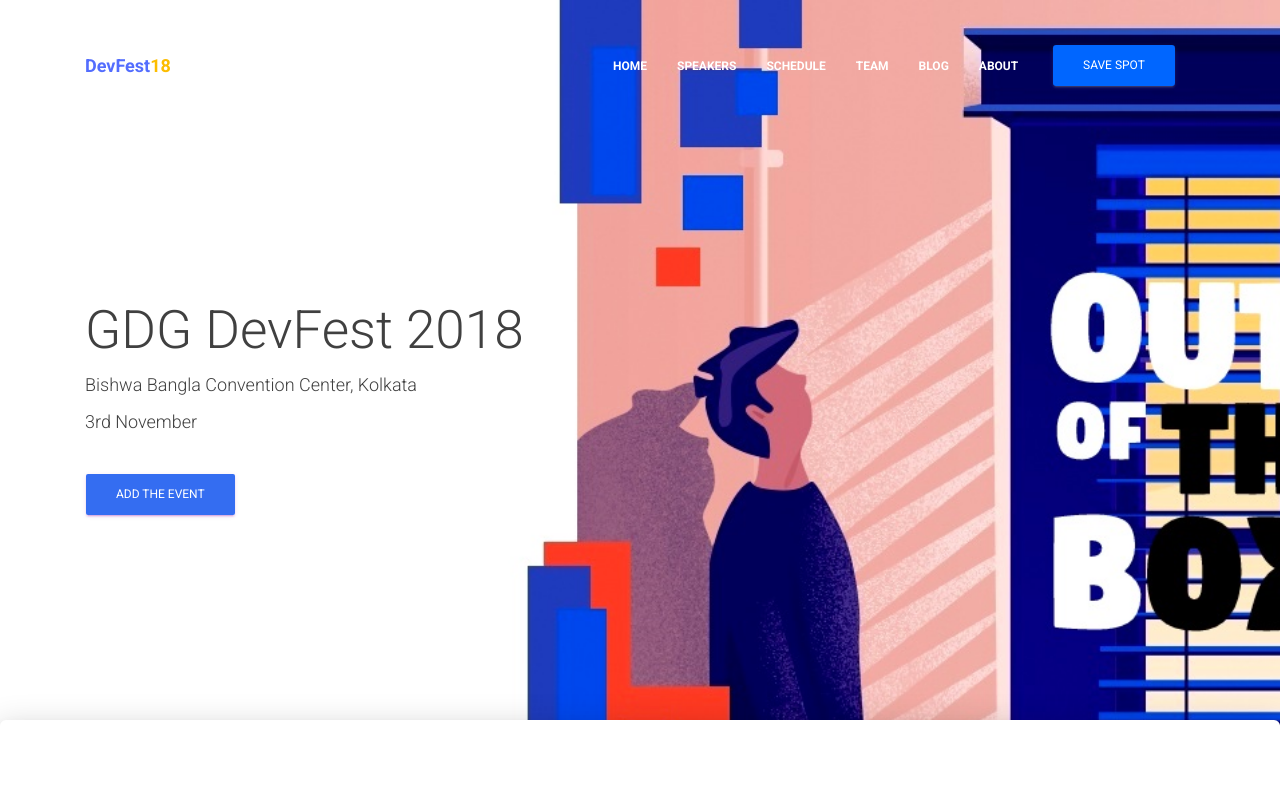
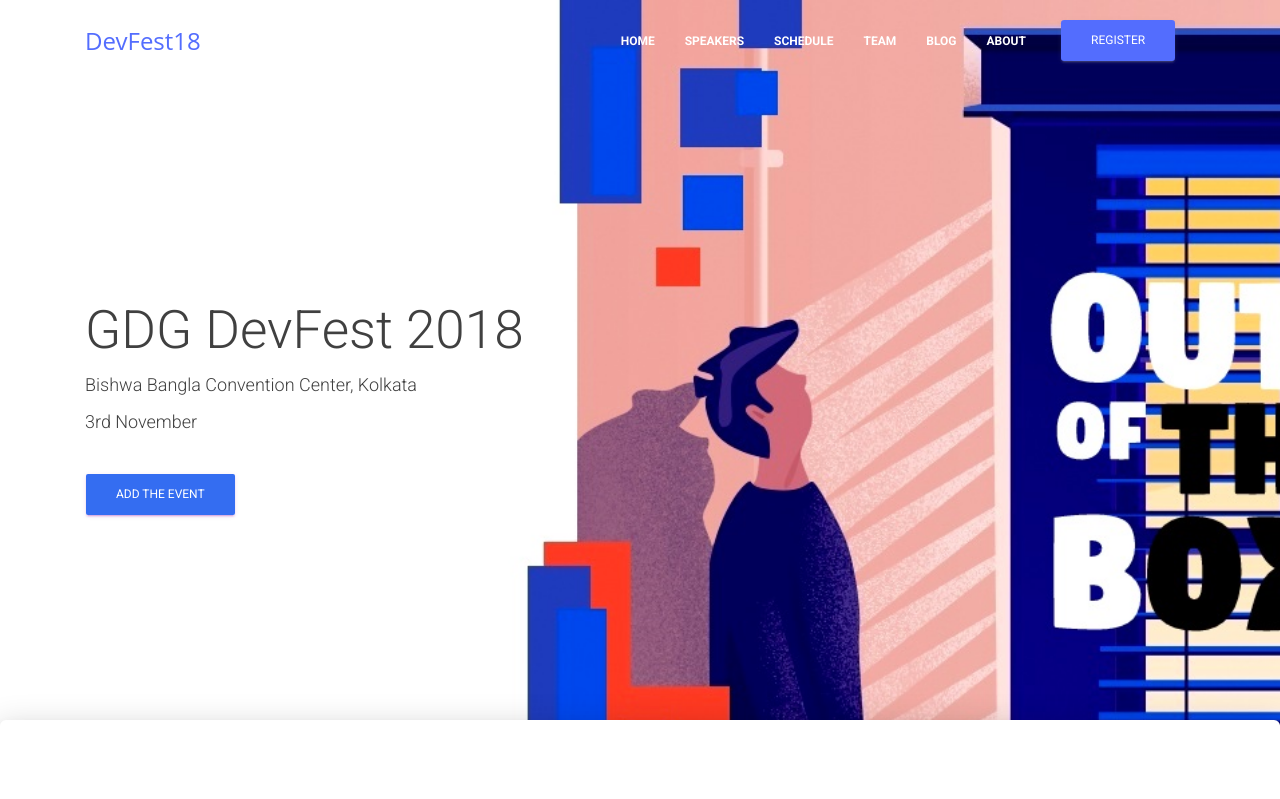
Before and after one commit to gdgkolkata/DevFest18, a PHP site: page /index.html in a window 1280 px wide. Shown: the top 799 px of the page. Run offline with PHP 8.4, Linux system fonts and the light colour scheme; some libraries are stand-ins or nearby versions.

Commit message:
topbar fixes

```diff
--- a/assets/assets-custom/demo.css
+++ b/assets/assets-custom/demo.css
@@ -1,142 +1,170 @@
-
 /* ==========================================================================
 Header
 ========================================================================== */
 
-
-body
-{
-margin-right:0;
-max-width:100%;
-overflow-x:hidden;}
-.main
-{
-width:100%;
-margin-left:0px;
-margin-top:-80px;
-right:0;}
-
-.event_title, .event_details
-{
-color:rgb(64,64,64);}
-
-.page-header
-{
-opacity:1;}
-
-.texter, .navbar-toggler-icon
-{
-color:rgb(74,74,74);}
-
-#joinbtn
-{
-  background-color: rgb(0,102,255);
-  margin:5px;
+body {
+    margin-right: 0;
+    max-width: 100%;
+    overflow-x: hidden;
 }
 
-.logo
-{
-color:rgb(83,109,254);
-text-decoration:bold;
-font-family:Roboto;}
+.main {
+    width: 100%;
+    margin-left: 0px;
+    margin-top: -80px;
+    right: 0;
+}
 
-#fb
-{
-padding-left:13px;
-padding-right:13px;}
+.event_title,
+.event_details {
+    color: rgb(64, 64, 64);
+}
 
-#pro
-{
-padding-left:11px;
-padding-right:11px;}
+.page-header {
+    opacity: 1;
+}
+
+.texter,
+.navbar-toggler-icon {
+    color: rgb(74, 74, 74);
+}
+
+#joinbtn {
+    background-color: rgb(83, 109, 254);
+    margin: 5px;
+}
+
+.logo {
+    color: rgb(83, 109, 254);
+    font-family: Open Sans;
+    font-weight: 500;
+    font-size: x-large;
+}
+
+#fb {
+    padding-left: 13px;
+    padding-right: 13px;
+}
+
+#pro {
+    padding-left: 11px;
+    padding-right: 11px;
+}
 
 
 
-    .main-raised{
+.main-raised {
     margin-left: 0px;
     margin-right: 0px;
 }
-.navbar-toggler-icon{
-color:rgb(64,64,64);}
 
-#footie{
-color:rgb(64,64,64);
+.navbar-toggler-icon {
+    color: rgb(64, 64, 64);
+}
 
-font-size:20px;
-padding:5px;
-margin-left:10px;}
-#heart
-{
-color:rgb(250,36,5);
-padding:3px;}
+#footie {
+    color: rgb(64, 64, 64);
+    font-size: 20px;
+    padding: 5px;
+    margin-left: 10px;
+}
+
+#heart {
+    color: rgb(250, 36, 5);
+    padding: 3px;
+}
+
+
+.navbar.fixed-top {
+    border-radius: 0;
+    padding: 0 !important;
+}
 
 
 
 /* ==========================================================================
 Footer
 ========================================================================== */
+
 .page-footer {
-	font-size:40px;
+    font-size: 40px;
     padding-top: 20px;
     color: #fff;
-  background-color: rgb(210,210,210);
+    background-color: rgb(210, 210, 210);
 }
 
-.page-footer li a i, .page-footer1 li a i{
+.page-footer li a i,
+.page-footer1 li a i {
 
-color:white;
-background-color:rgb(83,109,254);
-padding:10px;
-border-radius:50%;
-font-size:20px;
-box-shadow:0 6px 8px 1px rgba(0,0,0,.18);}
+    color: white;
+    background-color: rgb(83, 109, 254);
+    padding: 10px;
+    border-radius: 50%;
+    font-size: 20px;
+    box-shadow: 0 6px 8px 1px rgba(0, 0, 0, .18);
+}
 
 
-.footer-container{
-width:100%;}
+.footer-container {
+    width: 100%;
+}
 
 .page-footer {
-font-size:40px;
+    font-size: 40px;
     padding-top: 20px;
     color: #fff;
-  background-color: rgb(216,216,216);
+    background-color: rgb(216, 216, 216);
 }
+
 
 /* ==========================================================================
 To top
 ========================================================================== */
 
-#team_thumb
-{
-width:200px;
-height:200px;
+#team_thumb {
+    width: 200px;
+    height: 200px;
     border: 4px solid white;
-border-radius:50%;
-margin-top:150px;
-margin-bottom:20px;
+    border-radius: 50%;
+    margin-top: 150px;
+    margin-bottom: 20px;
 }
+
 .to-top {
     height: 60px;
-  background-color: #495061; }
+    background-color: #495061;
+}
+
 .to-top .to-top-wrap {
     height: 60px;
     width: 70px;
     position: absolute;
     right: 0;
-    text-align: center; }
+    text-align: center;
+}
+
 .to-top .to-top-wrap a {
     display: block;
     width: 100%;
     height: 100%;
     color: #fff;
-      background-color: rgba(0, 0, 0, 0.15); }
-    .to-top .to-top-wrap a:hover, .to-top .to-top-wrap a:focus {
-      background-color: rgba(0, 0, 0, 0.4); }
+    background-color: rgba(0, 0, 0, 0.15);
+}
+
+.to-top .to-top-wrap a:hover,
+.to-top .to-top-wrap a:focus {
+    background-color: rgba(0, 0, 0, 0.4);
+}
+
 .to-top .to-top-wrap i {
     font-size: 30px;
-      line-height: 55px; }
+    line-height: 55px;
+}
+
 .to-top .row {
-    position: relative; }
+    position: relative;
+}
+
 
 
 
@@ -147,35 +175,33 @@ margin-bottom:20px;
 Other color edits
 ========================================================================== */
 
-#buttons
-{
-background-color: rgb(52,109,241);
-border-radius:2px;
+#buttons {
+    background-color: rgb(52, 109, 241);
+    border-radius: 2px;
 }
 
-.texter1
-{
-color:white;
-background-color:rgb(0,102,255);
-padding:10px;
-font-size:14px;
-border-radius:3px;
-padding-right:18px;
-padding-left:18px;
-
+.texter1 {
+    color: white;
+    background-color: rgb(0, 102, 255);
+    padding: 10px;
+    font-size: 14px;
+    border-radius: 3px;
+    padding-right: 18px;
+    padding-left: 18px;
 }
 
-#red_text
-{
-color:rgb(235,65,50);
+#red_text {
+    color: rgb(235, 65, 50);
 }
-#blue_text
-{
-color:rgb(0,102,255);}
-#green_text
-{
-color:rgb(252,189,0);}
 
-#orange_text
-{
-color:rgb(252,189,0);}
+#blue_text {
+    color: rgb(0, 102, 255);
+}
+
+#green_text {
+    color: rgb(252, 189, 0);
+}
+
+#orange_text {
+    color: rgb(252, 189, 0);
+}
--- a/index.html
+++ b/index.html
@@ -16,25 +16,18 @@
     <link rel="stylesheet" href="https://maxcdn.bootstrapcdn.com/font-awesome/latest/css/font-awesome.min.css" />
     <link rel="stylesheet" href="assets/css/material-kit.css?v=2.0.2">
     <!-- Documentation extras -->
-
     <link href="assets/assets-custom/demo.css" rel="stylesheet" />
-
     <link href="https://maxcdn.bootstrapcdn.com/font-awesome/4.7.0/css/font-awesome.min.css" rel="stylesheet" integrity="sha384-wvfXpqpZZVQGK6TAh5PVlGOfQNHSoD2xbE+QkPxCAFlNEevoEH3Sl0sibVcOQVnN" crossorigin="anonymous">
-
-
     <link rel="stylesheet" href="https://unpkg.com/flickity@2.0/dist/flickity.min.css">
     <script src="https://unpkg.com/flickity@2.0/dist/flickity.pkgd.min.js"></script>
-
     <!-- iframe removal -->
 </head>
 
 <body class="landing-page ">
-    <nav class="navbar navbar-color-on-scroll navbar-transparent    fixed-top  navbar-expand-lg " color-on-scroll="100" id="sectionsNav">
-
+    <nav class="navbar navbar-color-on-scroll navbar-transparent fixed-top  navbar-expand-lg " color-on-scroll="100" id="sectionsNav">
         <div class="container">
             <div class="navbar-translate">
-
-				<a class="navbar-brand"> <span class="logo"><b>DevFest<span id="red_text"></span><span id="orange_text">18</span></b></span> </a>
+                <a class="navbar-brand"> <span class="logo">DevFest18</span> </a>
                 <button class="navbar-toggler" type="button" data-toggle="collapse" aria-expanded="false" aria-label="Toggle navigation">
                     <span class="navbar-toggler-icon"></span>
                     <span class="navbar-toggler-icon"></span>
@@ -73,30 +66,25 @@
                              <span ><b>About</b></span>
                         </a>
                     </li>
-
                     <li class="nav-item">
                         <a class="nav-link" href="#campus_ambassador">
-                             <span  class="btn" id="joinbtn">Save Spot</span>
+                             <span  class="btn" id="joinbtn">Register</span>
                         </a>
                     </li>
-
-
-
                 </ul>
             </div>
         </div>
     </nav>
     <div class="page-header header-filter" data-parallax="true" style=" background-image: url('assets/img/kit/banner.jpg'); ">
-        <div class="container" >
+        <div class="container">
             <div class="row">
                 <div class="col-md-6">
                     <h1 class="event_title">GDG DevFest 2018</h1>
-                    <h4 class="event_details" >Bishwa Bangla Convention Center, Kolkata</h4><h4 class="event_details">3rd November</h4>
+                    <h4 class="event_details">Bishwa Bangla Convention Center, Kolkata</h4>
+                    <h4 class="event_details">3rd November</h4>
                     <br/>
-
                     <a target="_blank" id="buttons" class="btn btn-primary" href="https://calendar.google.com/event?action=TEMPLATE&amp;tmeid=N3VqNjFndmdkbGlia3BzY2wxdnNmcDMyYmUgZWRjaGl0a0Bt&amp;tmsrc=edchitk%40gmail.com">Add the event</a>
                     <br>
-
                 </div>
             </div>
         </div>
@@ -114,16 +102,12 @@
                 <div class="row mt-5 wow fadeIn" data-wow-delay="0.2s">
                     <!--First column-->
                     <div class="col-lg-6">
-
                         <!--Card-->
-                    <img src="assets/img/keynote.jpg" width="95%" height="95%"/>
-
+                        <img src="assets/img/keynote.jpg" width="95%" height="95%" />
                     </div>
                     <!--/.First column-->
-
                     <!--Second column-->
                     <div class="col-lg-6 wow fadeIn" data-wow-delay="0.2s" style="text-align:left;">
-
                         <!--Card-->
                         <h1 class="title" id="keynote"><b>Keynote</b></h1>
                         <h3 class="event_title" style="color:rgb(150,150,150);">The Stories of the Ones at the Top</h3>
@@ -131,87 +115,58 @@
                         <h5 class="description">They have braved the Odds to be where they are now. They have faced the challenges head on and have come out on top. At Entrespark Keynote, we trace their journey from a dream to the palace, and not the one of illusions.</h5>
                         <a href="#" class="btn btn-primary" id="buttons" id="buttons" id="buttons">Sign Up</a>
                         <!--/.Card-->
-
                     </div>
                     <!--/.Second column-->
                 </div>
                 <!--/.First row-->
-
-
                 <div class="row mt-5 wow fadeIn" data-wow-delay="0.2s" style="text-align:left;">
                     <!--First column-->
                     <div class="col-lg-6">
-
                         <!--Card-->
                         <h1 class="title" id="internship_fair"><b>Upstreet</b></h1>
                         <h3 class="event_title" style="color:rgb(150,150,150);">The Internship Fair</h3>
                         <!--Card-->
                         <h5 class="description">Upstreet is your Go-To place to bag that all important Summer Internship that boasts of a significant weight in your resume, not just for the Certificate, but for the things you will learn that will lead you towards realizing the dream that we're all chasing.</h5>
-                    <a href="#" class="btn btn-primary" id="buttons" >Learn More</a>
-
+                        <a href="#" class="btn btn-primary" id="buttons">Learn More</a>
                     </div>
                     <!--/.First column-->
-
                     <!--Second column-->
                     <div class="col-lg-6 wow fadeIn" data-wow-delay="0.2s">
-
                         <!--Card-->
-					<img src="assets/img/internship_fair.jpg" width="95%" height="95%"/>
+                        <img src="assets/img/internship_fair.jpg" width="95%" height="95%" />
                         <!--/.Card-->
-
                     </div>
                     <!--/.Second column-->
                 </div>
                 <!--/.First row-->
-
-
                 <div class="row mt-5 wow fadeIn" data-wow-delay="0.2s">
                     <!--First column-->
                     <div class="col-lg-6">
-
                         <!--Card-->
-                    <img src="assets/img/marketplace.jpg" width="95%" height="95%"/>
-
+                        <img src="assets/img/marketplace.jpg" width="95%" height="95%" />
                     </div>
                     <!--/.First column-->
-
                     <!--Second column-->
                     <div class="col-lg-6 wow fadeIn" data-wow-delay="0.2s" style="text-align:left;">
-
                         <!--Card-->
                         <h1 class="title" id="marketplace"><b>Diagon Alley</b></h1>
                         <h3 class="event_title" style="color:rgb(150,150,150);">The Marketplace of Thinkers</h3>
                         <!--Card-->
                         <h5 class="description">Before you jump at the thoughts of Nimbuzzes and Hedwigs, sadly, the Magic market could not manifest itself in the Muggle world. But we have Sparks here too, and mysteries, and fantasies all rolled into one place as the brainchild of their Founders find a voice at the Entrespark Diagon Alley, the marketplace that promotes the Thinking Wizards. No Obliviate here!</h5>
-                    <a href="#" class="btn btn-primary" id="buttons" >Learn More</a>
+                        <a href="#" class="btn btn-primary" id="buttons">Learn More</a>
                         <!--/.Card-->
-
                     </div>
                     <!--/.Second column-->
                 </div>
                 <!--/.First row-->
-
-
-
-
-
-
-
-
-
-
-
                 <!--First row-->
                 <div class="row mt-5 wow">
                     <!--First column-->
                     <div class="col-lg-4 wow fadeIn" data-wow-delay="0.2s">
-
                         <!--Card-->
                         <div class="card">
-
                             <!--Card image-->
                             <img class="img-fluid" src="assets/img/events.jpg" alt="Card image cap">
-
                             <!--Card content-->
                             <div class="card-body">
                                 <!--Title-->
@@ -220,22 +175,16 @@
                                 <p class="card-text">Sign Up for the numerous events to earn Bragging Rights and Amazing Prizes.</p>
                                 <a href="#" class="btn btn-primary" id="buttons" id="buttons">Learn More</a>
                             </div>
-
                         </div>
                         <!--/.Card-->
-
                     </div>
                     <!--/.First column-->
-
                     <!--Second column-->
                     <div class="col-lg-4 wow fadeIn" data-wow-delay="0.4s">
-
                         <!--Card-->
                         <div class="card">
-
                             <!--Card image-->
                             <img class="img-fluid" src="assets/img/workshop.jpg" alt="Card image cap">
-
                             <!--Card content-->
                             <div class="card-body">
                                 <!--Title-->
@@ -244,22 +193,16 @@
                                 <p class="card-text">Hone your skills, or add a new arrow to your Quiver, the workshops have it all for you.</p>
                                 <a href="#" class="btn btn-primary" id="buttons" id="buttons">Learn More</a>
                             </div>
-
                         </div>
                         <!--/.Card-->
-
                     </div>
                     <!--/.Second column-->
-
                     <!--Third column-->
                     <div class="col-lg-4 wow fadeIn" data-wow-delay="0.6s">
-
                         <!--Card-->
                         <div class="card">
-
                             <!--Card image-->
                             <img class="img-fluid" src="assets/img/seminar.gif" alt="Card image cap">
-
                             <!--Card content-->
                             <div class="card-body">
                                 <!--Title-->
@@ -268,17 +211,12 @@
                                 <p class="card-text">Words from the best in business to guide us towards a better path.</p>
                                 <a href="#" class="btn btn-primary" id="buttons" id="buttons">Learn More</a>
                             </div>
-
                         </div>
                         <!--/.Card-->
-
                     </div>
                     <!--/.Third column-->
                 </div>
                 <!--/.First row-->
-
-
-
                 <div class="row mt-5 wow fadeIn" data-wow-delay="0.2s">
                     <!--First column-->
                     <div class="col-lg-6" style="text-align:left;">
@@ -288,54 +226,34 @@
                         <h5 class="description">Want to join us in Team Entrespark? - You are in Luck. Join us as a Campus Ambassador. Be the face of the event in your campus and ignite the Entrepreneurial frenzy.</h5>
                         <h5 class="description">Certificates and Exciting Goodies on offer.</h5>
                         <a href="#" class="btn btn-primary" id="buttons" id="buttons" id="buttons">Sign Up</a>
-
                     </div>
                     <!--/.First column-->
-
                     <!--Second column-->
                     <div class="col-lg-6 wow fadeIn" data-wow-delay="0.2s">
-
                         <!--Card-->
-					<img src="assets/img/campus_ambassador.jpg" width="95%" height="95%"/>                    <!--/.Card-->
-
+                        <img src="assets/img/campus_ambassador.jpg" width="95%" height="95%" />
+                        <!--/.Card-->
                     </div>
                     <!--/.Second column-->
                 </div>
                 <!--/.First row-->
-
-
                 <div class="row mt-5 wow fadeIn" data-wow-delay="0.2s">
                     <!--First column-->
                     <div class="col-lg-6">
-
                         <!--Card-->
-
-
                     </div>
                     <!--/.First column-->
-
                     <!--Second column-->
                     <div class="col-lg-6 wow fadeIn" data-wow-delay="0.2s">
-
                         <!--Card-->
-
                         <!--/.Card-->
-
                     </div>
                     <!--/.Second column-->
                 </div>
                 <!--/.First row-->
-
-
-
-
-
             </div>
         </div>
-
     </div>
-
-
     <section class="to-top">
         <div class="container">
             <div class="row">
@@ -345,7 +263,6 @@
             </div>
         </div>
     </section>
-
     <footer class="page-footer">
         <div class="footer-container">
             <div class="row">
@@ -356,24 +273,20 @@
                 <div class="col l4 offset-l2 s12">
                     <h5 class="white-text"></h5>
                     <ul>
-
                         <li class="nav-item">
                             <a class="nav-link" rel="tooltip" title="" data-placement="bottom" href="https://www.facebook.com/edc.hitk/" target="_blank" data-original-title="Like us on Facebook">
                             <i class="fa fa-facebook" id="fb"></i>
                         </a>
                         </li>
-
                         <li class="nav-item">
                             <a class="nav-link" rel="tooltip" title="" data-placement="bottom" href="https://www.linkedin.com/company/entrepreneurship-development-cell-of-heritage-institute-of-technology-kolkata/" target="_blank" data-original-title="Follow us on LinkedIn">
                             <i class="fa fa-linkedin" id="pro"></i>
                         </a>
                         </li>
-
                     </ul>
                 </div>
             </div>
         </div>
-
     </footer>
     <footer class="page-footer1">
         <div class="footer-container">
@@ -405,22 +318,15 @@
                             <i class="fa fa-linkedin" id="pro"></i>
                         </a>
                         </li>
-
                     </ul>
                 </div>
             </div>
         </div>
-
     </footer>
-
-
-
     <!--   Core JS Files   -->
     <script src="assets/js/core/jquery.min.js"></script>
     <script src="assets/js/core/popper.min.js"></script>
     <script src="assets/js/bootstrap-material-design.js"></script>
-
-
     <!-- Material Kit Core initialisations of plugins and Bootstrap Material Design Library -->
     <script src="assets/js/material-kit.js?v=2.0.2"></script>
     <!-- Fixed Sidebar Nav - js With initialisations For Demo Purpose, Don't Include it in your project -->
```
Lines whose indentation alone changed are shown as unchanged.
